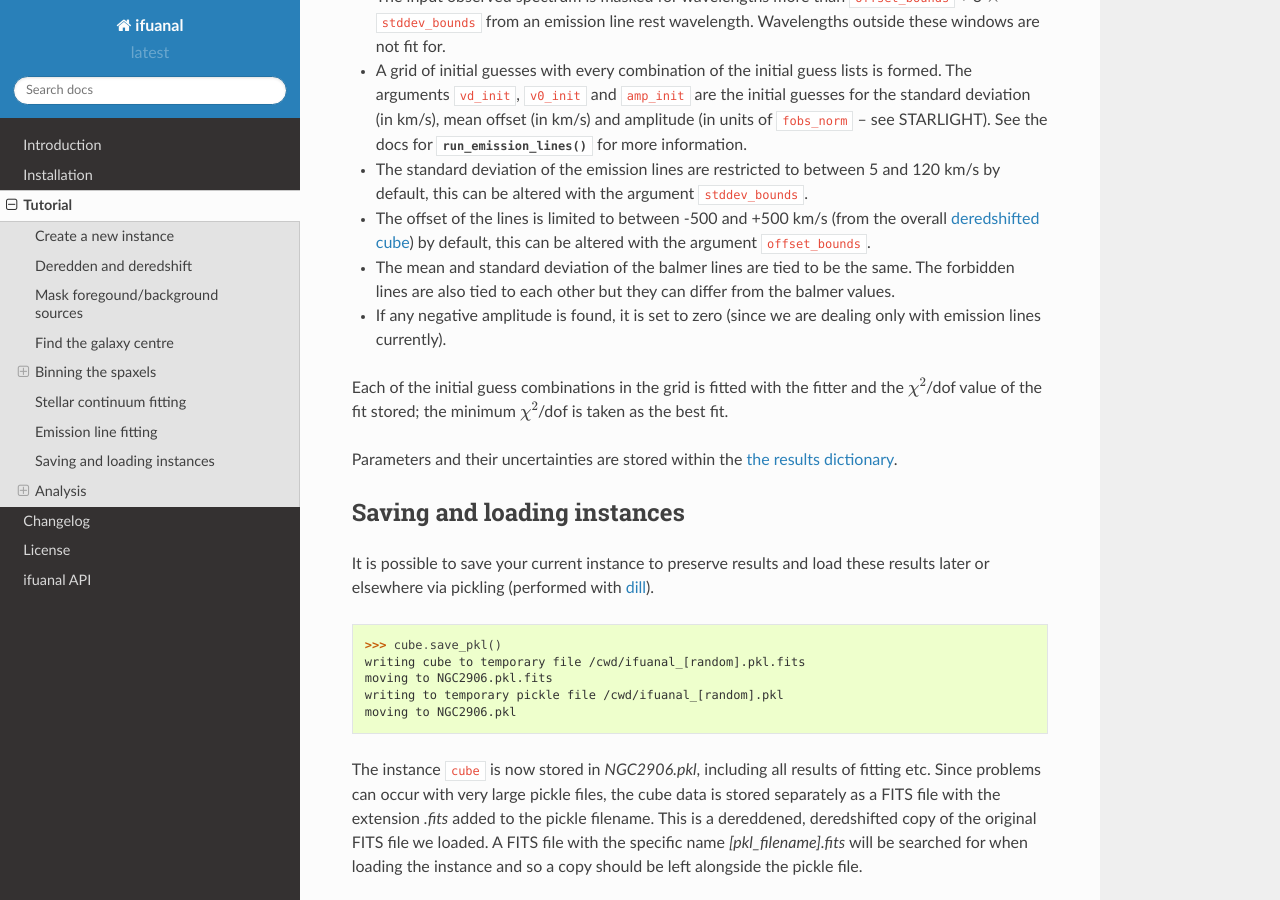
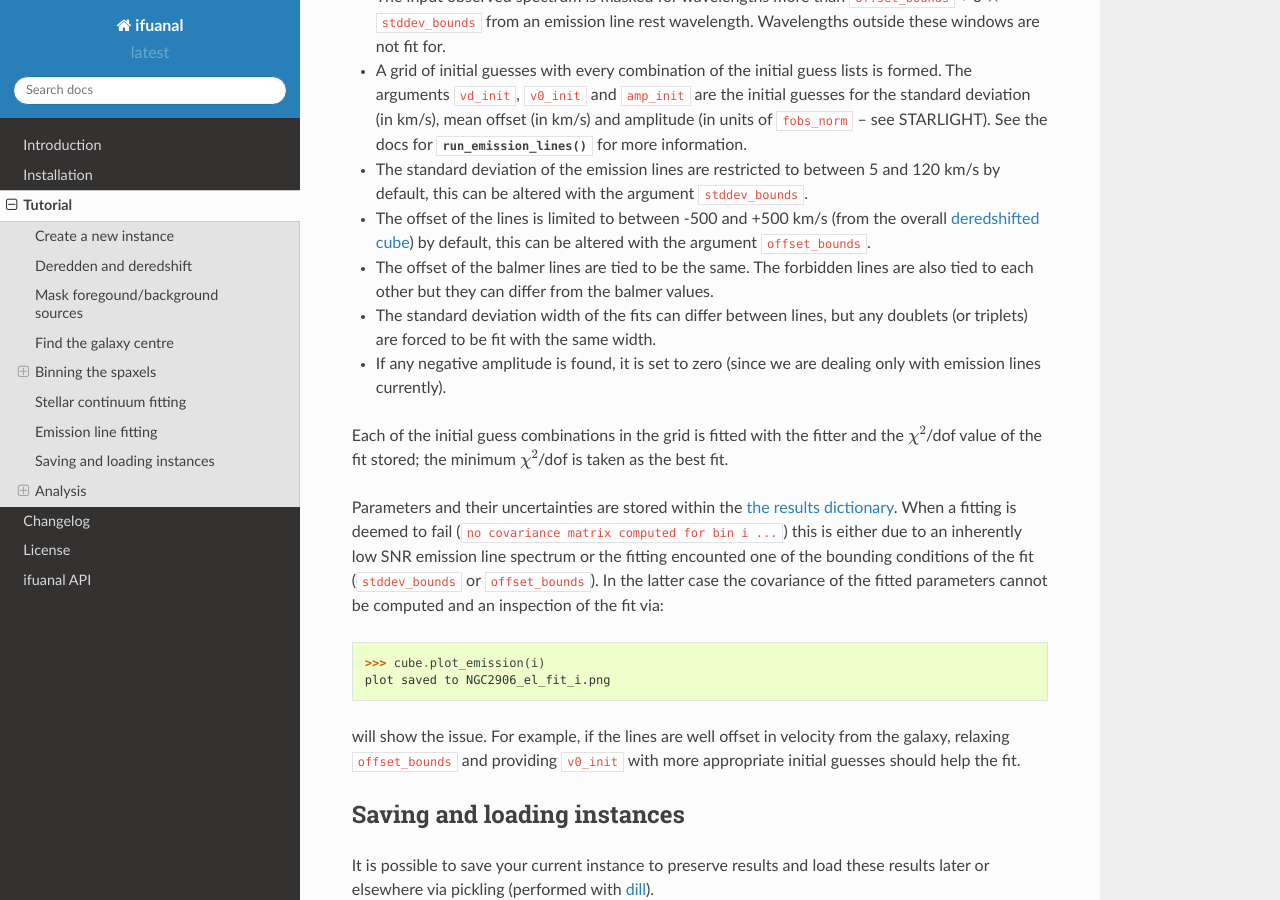
Before and after one commit to Lyalpha/ifuanal, a Sphinx documentation site: the page built from docs/tutorial.rst, in a window 1280 px wide and 900 px high, scrolled down 8462 px. Built offline with Sphinx 7.4.7 and the Read the Docs theme 2.0.0, drawn with Linux system fonts in a browser that asks for light colours; some of the changed text lies outside the part shown.

Commit message:
Update docs

```diff
--- a/docs/tutorial.rst
+++ b/docs/tutorial.rst
@@ -26,9 +26,10 @@ type ``object?`` from within an IPython session to find out about
 * Emission lines to fit are defined in the file `data/emissionlines.json`.
   Additional lines can be fit for by copying this file and manually adding new
   entries, and giving the filepath of this new file via the ``el_json``
-  argument. Existing lines should not be altered. No sanity checking of the
-  lines is done, so make sure they are sensible for the data being analysed
-  (i.e. within the wavelength window of the cube).
+  argument. **The entries for `Halpha` and `[NII]` are required and should not be
+  removed or altered**. No sanity checking of the lines is done, so make sure
+  they are sensible for the data being analysed (i.e. within the wavelength
+  window of the cube).
 
 .. NOTE::
 
@@ -439,9 +440,10 @@ well as applying some conditions to the fitted parameters:
 * The offset of the lines is limited to between -500 and +500 km/s (from the
   overall :ref:`deredshifted cube <deredden-deredshift>`) by
   default, this can be altered with the argument ``offset_bounds``.
-* The mean and standard deviation of the balmer lines are tied to be the
-  same. The forbidden lines are also tied to each other but they can differ
-  from the balmer values.
+* The offset of the balmer lines are tied to be the same. The forbidden lines
+  are also tied to each other but they can differ from the balmer values.
+* The standard deviation width of the fits can differ between lines, but any
+  doublets (or triplets) are forced to be fit with the same width.
 * If any negative amplitude is found, it is set to zero (since we are dealing
   only with emission lines currently).
 
@@ -450,6 +452,18 @@ and the :math:`\chi^2`/dof value of the fit stored; the minimum
 :math:`\chi^2`/dof is taken as the best fit.
 
 Parameters and their uncertainties are stored within the :ref:`results-dict`.
+When a fitting is deemed to fail (``no covariance matrix computed for bin i
+...``) this is either due to an inherently low SNR emission line spectrum or
+the fitting encounted one of the bounding conditions of the fit
+(``stddev_bounds`` or ``offset_bounds``). In the latter case the covariance of
+the fitted parameters cannot be computed and an inspection of the fit via: ::
+
+    >>> cube.plot_emission(i)
+    plot saved to NGC2906_el_fit_i.png
+
+will show the issue. For example, if the lines are well offset in velocity from
+the galaxy, relaxing ``offset_bounds`` and providing ``v0_init`` with more
+appropriate initial guesses should help the fit.
 
 .. _saving-loading:
 
@@ -501,7 +515,7 @@ can do all this fancy stuff...
 .. _results-dict:
 
 the :attr:`results` dictionary
-^^^^^^^^^^^^^^^^^^^^^^^^^^^^
+^^^^^^^^^^^^^^^^^^^^^^^^^^^^^^
 As an example, to see the results for a bin of number
 ``bn``, type: ::
 
```
